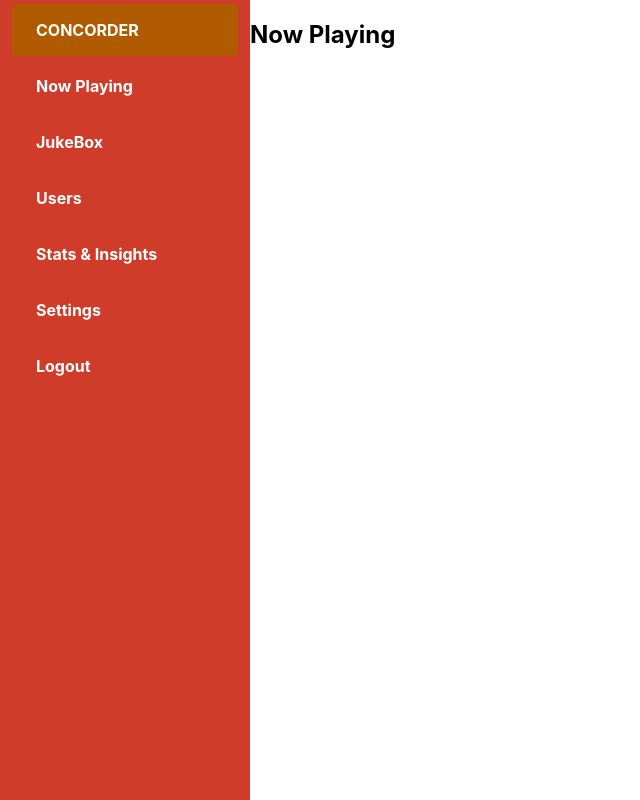
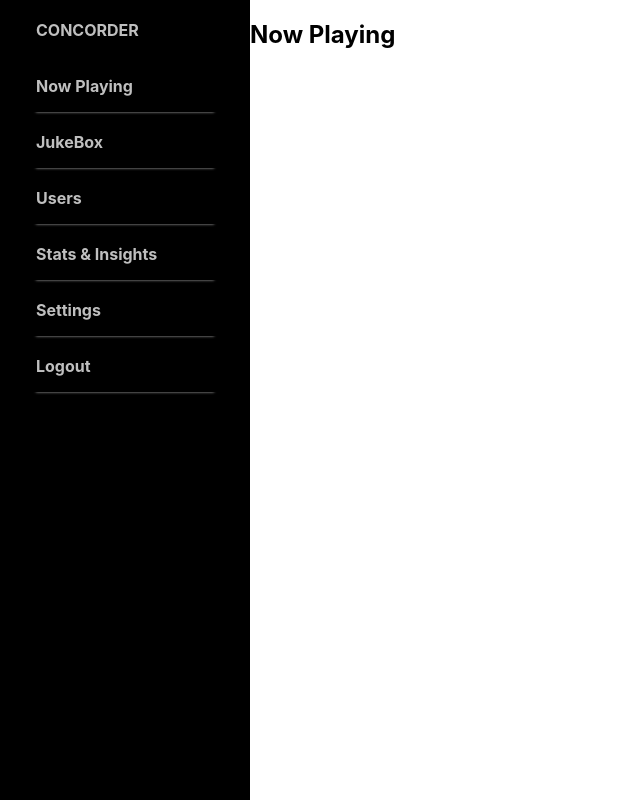
Before and after one commit to ElseLondon/concorder-host-client, a React (Create React App) app: page / in a window 1280 px wide. Shown: the whole page, without its empty margins (0-640 px from the left). Built offline with nearby package versions, Linux system fonts and the light colour scheme.

Commit message:
More styling updates

```diff
--- a/package.json
+++ b/package.json
@@ -3,6 +3,8 @@
   "version": "0.1.0",
   "private": true,
   "dependencies": {
+    "@material-ui/core": "^4.12.4",
+    "@material-ui/icons": "^4.11.3",
     "@testing-library/jest-dom": "^5.16.4",
     "@testing-library/react": "^13.2.0",
     "@testing-library/user-event": "^14.2.0",
--- a/src/components/Sidebar.tsx
+++ b/src/components/Sidebar.tsx
@@ -2,6 +2,7 @@ import React, {useEffect, useState} from "react";
 import styled from 'styled-components'
 import SidebarItems from "./SidebarItems";
 import {Link} from "react-router-dom";
+import ChevronRightIcon from '@material-ui/icons/ChevronRight';
 
 // @ts-ignore
 function Sidebar(props, {defaultActive,}) {
@@ -12,12 +13,11 @@ function Sidebar(props, {defaultActive,}) {
 
   // @ts-ignore
   function changeActiveIndex(newIndex) {
-    localStorage.setItem("lastActiveIndex", newIndex)
-    setActiveIndex(newIndex)
+    localStorage.setItem("lastActiveIndex", newIndex);
+    setActiveIndex(newIndex);
   }
 
-  // @ts-ignore
-  function getPath(path) {
+  function getPath(path: string) {
     if (path.charAt(0) !== "/") {
       return "/" + path;
     }
@@ -32,19 +32,54 @@ function Sidebar(props, {defaultActive,}) {
   return (
     <>
         <SidebarParent>
+
         <div style={{position: 'fixed'}}>
+
+          {/* CHANGE FOR LOGO */}
+          <LogoPlaceholder
+            // @ts-ignore
+            active={false}
+          >
+            <p>CONCORDER</p>
+          </LogoPlaceholder>
+          {/* CHANGE FOR LOGO */}
+
           {
             SidebarItems.map((item, index)=> {
+
+              if ([0,1,2,3].includes(index)) {
                 return (
                   <Link to={item.route}>
-                  <SidebarItem key={item.name}
+                    <UpperSidebarItem key={item.name}
                       // @ts-ignore
                       active={index === activeIndex}
                     >
                       <p>{item.name}</p>
-                  </SidebarItem>
+                      {
+                        index === activeIndex &&
+                        <ChevronRightIcon style={{ color: 'white', float: 'right' }}/>
+                      }
+                    </UpperSidebarItem>
                   </Link>
                 );
+              }
+
+              if ([4,5].includes(index)) {
+                return (
+                  <Link to={item.route}>
+                    <LowerSidebarItem key={item.name}
+                      // @ts-ignore
+                      active={index === activeIndex}
+                    >
+                      <p>{item.name}</p>
+                      {
+                        index === activeIndex &&
+                        <ChevronRightIcon style={{ color: 'white', float: 'right' }}/>
+                      }
+                    </LowerSidebarItem>
+                  </Link>
+                );
+              }
             })
           }
         </div>
@@ -57,7 +92,7 @@ function Sidebar(props, {defaultActive,}) {
 export default Sidebar;
 
 const SidebarParent = styled.div`
-  background: #cf3d2a;
+  background: #000000;
 
   a {
     text-decoration: none;
@@ -74,18 +109,30 @@ const SidebarParent = styled.div`
   }
 `;
 
-const SidebarItem = styled.div`
+const LogoPlaceholder = styled.div`
+  display: flex;
+  padding: 16px 24px;
+  margin: 4px 12px;
+
+  p {
+    color: ${"#BFBFBF"};
+    font-weight: bold;
+    text-decoration: none;
+  }
+`;
+
+const UpperSidebarItem = styled.div`
+  display: flex;
   padding: 16px 24px;
   transition: all 0.25s ease-in-out;
-  background: ${
-    // @ts-ignore
-    props => props.active ? "#b15b00" : ""
-  };
   margin: 4px 12px;
   border-radius: 4px;
+  box-shadow: 0px 24px 3px -24px #BFBFBF;
 
   p {
-    color: white;
+    color: ${
+      // @ts-ignore
+      props => props.active ? "white" : "#BFBFBF"};
     font-weight: bold;
     text-decoration: none;
   }
@@ -98,3 +145,28 @@ const SidebarItem = styled.div`
     background: #c34a36;
   }
 `;
+
+const LowerSidebarItem = styled.div`
+  display: flex;
+  padding: 16px 24px;
+  transition: all 0.25s ease-in-out;
+  margin: 4px 12px;
+  border-radius: 4px;
+  box-shadow: 0px 24px 3px -24px #BFBFBF;
+
+  p {
+    color: ${
+      // @ts-ignore
+      props => props.active ? "white" : "#BFBFBF"};
+    font-weight: bold;
+    text-decoration: none;
+  }
+
+  &:hover {
+    cursor:pointer;
+  }
+
+  &:hover:not(:first-child) {
+    background: #c34a36;
+  }
+`;
--- a/src/components/SidebarItems.tsx
+++ b/src/components/SidebarItems.tsx
@@ -1,8 +1,4 @@
 const SidebarItems = [
-  {
-    name: "CONCORDER",
-    route: '/'
-  },
   {
     name: "Now Playing",
     route: '/nowPlaying',
--- a/src/routes.tsx
+++ b/src/routes.tsx
@@ -20,10 +20,8 @@ function Routes() {
             <Route path="/jukeBox" component={JukeBox}/>
             <Route path="/users" component={Users}/>
             <Route path="/statsAndInsights" component={StatsAndInsights}/>
-            {/*  */}
             <Route path="/settings" component={Settings}/>
             <Route path="/logOut" component={LogOut}/>
-            {/*  */}
             <Route component={NotFound}/>
           </Switch>
         </Layout>
```
Also changed, not shown: 1 other file (tests, documents, lock files or other folders). Lines whose indentation alone changed are shown as unchanged.
